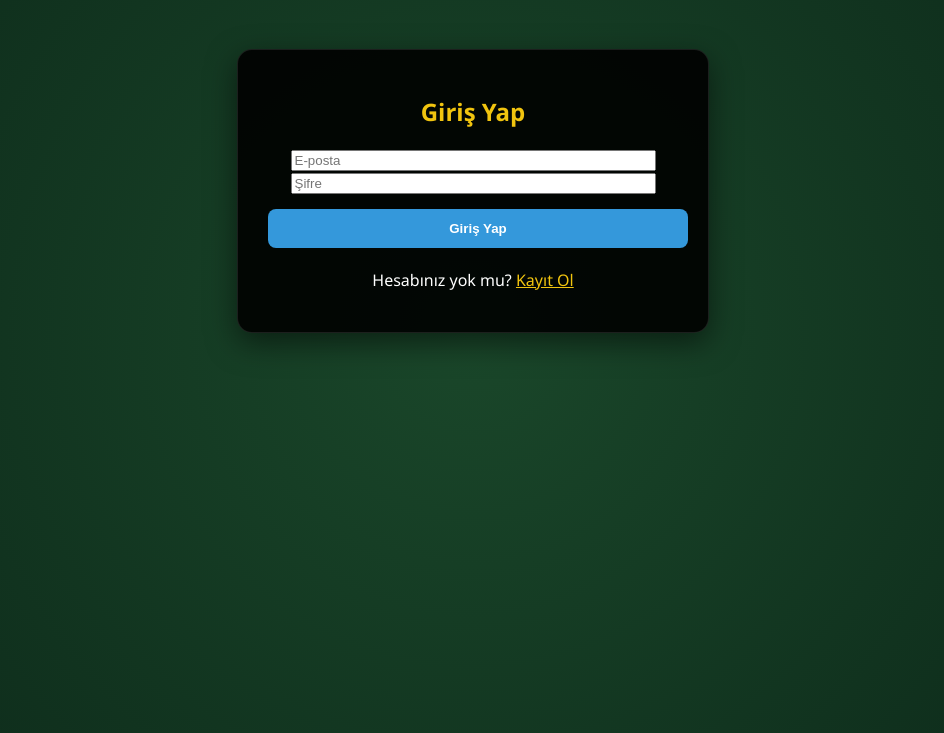
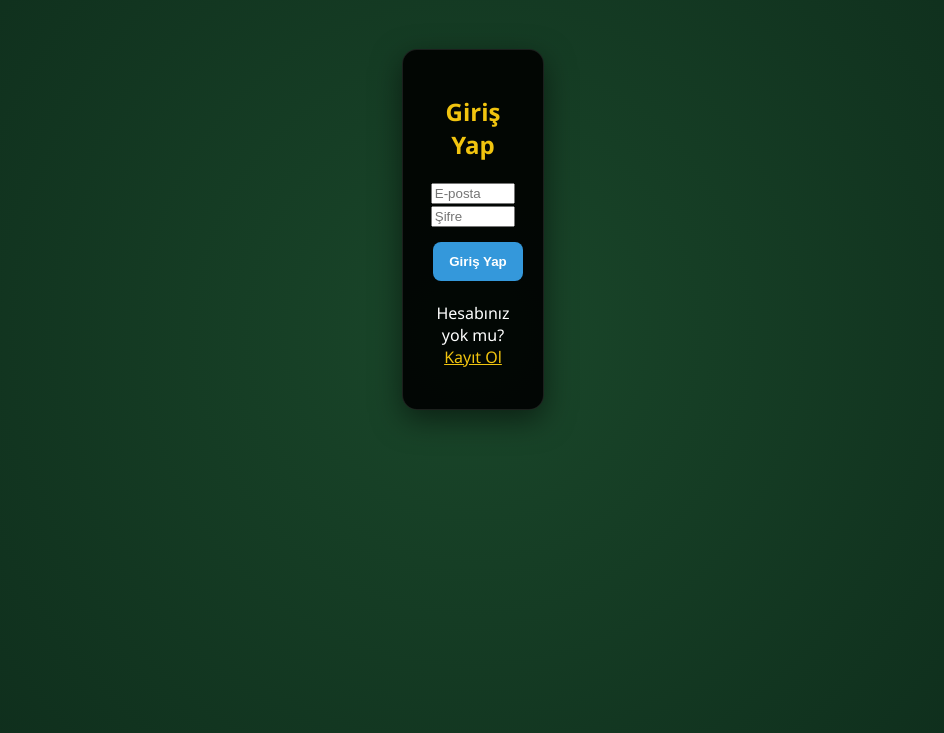
Before and after one commit to MehmetMuratYAK/pisti, a plain HTML site: page index.html in a window 1280 px wide. Shown: the part 67-800 px from the top of the page, without its empty margins (167-1111 px from the left). Drawn offline with Linux system fonts and the light colour scheme; no server answers.

Commit message:
Add files via upload

```diff
--- a/index.html
+++ b/index.html
@@ -2,6 +2,7 @@
 <html lang="tr">
 <head>
     <meta charset="UTF-8">
+    <meta name="viewport" content="width=device-width, initial-scale=1.0, maximum-scale=1.0, user-scalable=no">
     <title>Pişti Pro - El Bilgisi Modu</title>
     <style>
         :root { --bg: #0d2a1a; --gold: #f1c40f; --card-w: 85px; --card-h: 125px; }
@@ -22,7 +23,7 @@
         .pisti-anim { display: block !important; animation: pistiPop 1.5s ease-out forwards; }
 
         /* Panel ve Butonlar */
-        .panel { background: rgba(0,0,0,0.9); padding: 25px; border-radius: 15px; margin-top: 30px; text-align:center; box-shadow: 0 10px 30px rgba(0,0,0,0.5); width: 420px; border: 1px solid rgba(255,255,255,0.1); position: relative; }
+        .panel { background: rgba(0,0,0,0.9); padding: 25px; border-radius: 15px; margin-top: 30px; text-align:center; box-shadow: 0 10px 30px rgba(0,0,0,0.5); width: 90px; max-width: 420px; border: 1px solid rgba(255,255,255,0.1); position: relative; }
         #oyun-alani { display: none; width: 100%; flex-direction: column; align-items: center; padding-top: 10px; position: relative; }
 
         button { padding: 12px; background: var(--gold); border: none; border-radius: 8px; font-weight: bold; cursor: pointer; margin: 5px; width: 100%; transition: 0.3s; }
```
